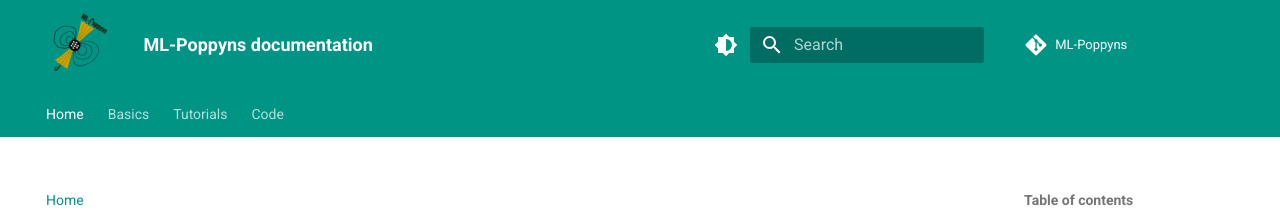
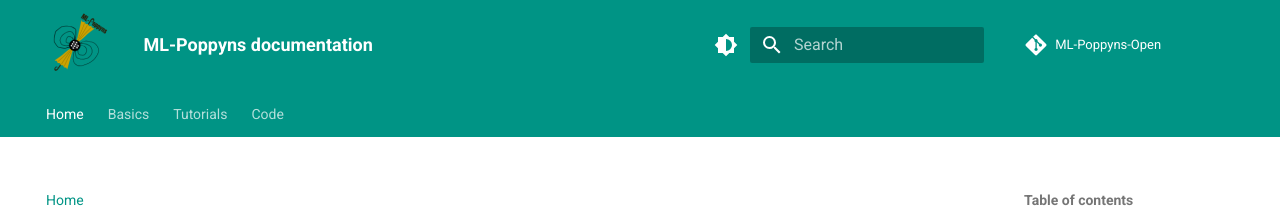
Before and after one commit to ice-csic-astroexotic/ML-Poppyns-Open, an MkDocs documentation site: the page built from docs/index.md, in a window 1280 px wide. Shown: the top 220 px of the page. Built offline with MkDocs 1.6.1 and Material for MkDocs 9.7.7, drawn with Linux system fonts in a browser that asks for light colours; formulas are drawn with MathJax 3; comment, search, counter and statistics services are not loaded.

```diff
--- a/mkdocs.yml
+++ b/mkdocs.yml
@@ -1,6 +1,6 @@
 site_name: ML-Poppyns documentation
 # Comment out the site_url for now as we cannot deploy this yet.
-#site_url: https://mydomain.org/mysite
+site_url: https://ice-csic-astroexotic.github.io/ML-Poppyns-Open/
 theme:
   # Load materials theme and adjust some colour settings.
   name: material
@@ -25,8 +25,8 @@
     - navigation.tabs
     - content.code.copy
 # Adding link to github repo.
-repo_url: https://github.com/ice-csic-astroexotic/ML-Poppyns
-repo_name: ML-Poppyns
+repo_url: https://github.com/ice-csic-astroexotic/ML-Poppyns-Open
+repo_name: ML-Poppyns-Open
 nav:
   # Overall navigation structure of the documentation.
   - Home: index.md
```
Also changed, not shown: 1 other file.
